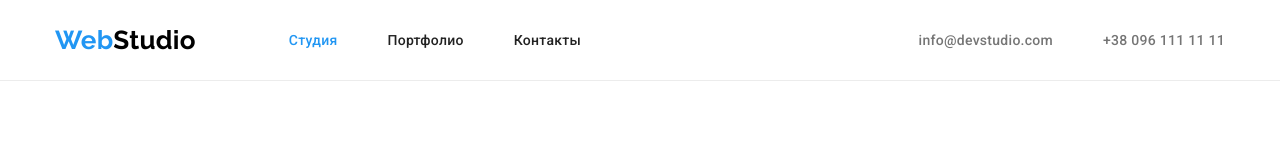
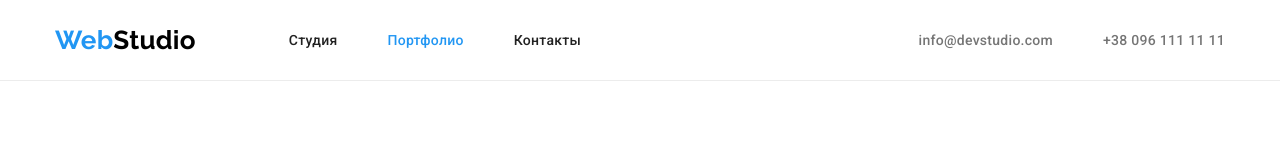
Before and after one commit to ruslan-sem/goit-markup-hw-03, a plain HTML site: page portfolio.html in a window 1280 px wide. Shown: the top 160 px of the page. Drawn offline with nearby package versions, Linux system fonts and the light colour scheme.

Commit message:
Update portfolio.html

```diff
--- a/portfolio.html
+++ b/portfolio.html
@@ -26,8 +26,8 @@
         <nav class="nav">
           <a class="link logo" href="">Web<span class="logo-dark">Studio</span></a>
           <ul class="list nav-list">
-            <li><a class="link nav-link menu menu-current" href="./index.html">Студия</a></li>
-            <li><a class="link nav-link menu" href="./portfolio.html">Портфолио</a></li>
+            <li><a class="link nav-link menu" href="./index.html">Студия</a></li>
+            <li><a class="link nav-link menu menu-current" href="./portfolio.html">Портфолио</a></li>
             <li><a class="link nav-link menu" href="">Контакты</a></li>
           </ul>
         </nav>
```
